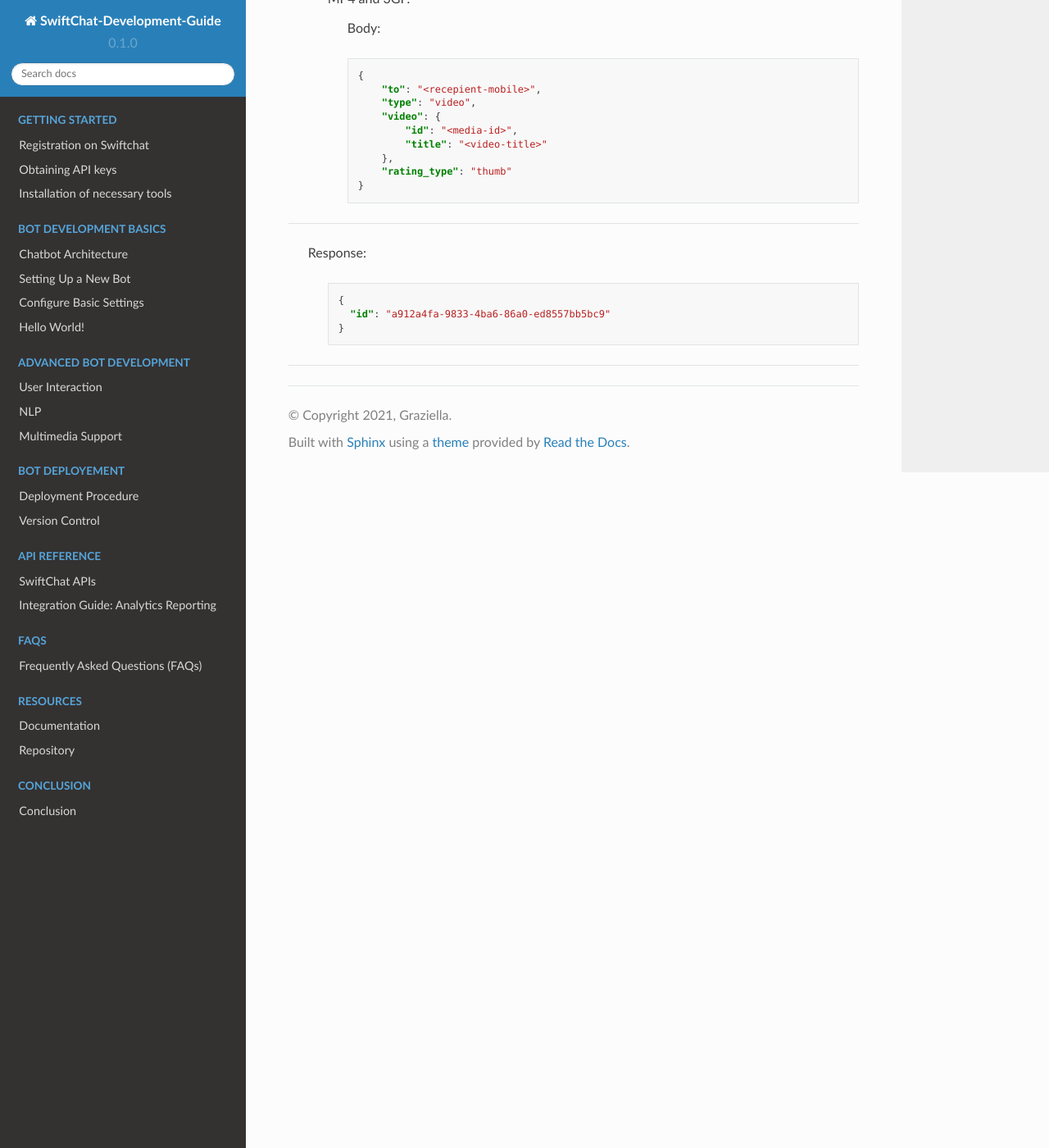
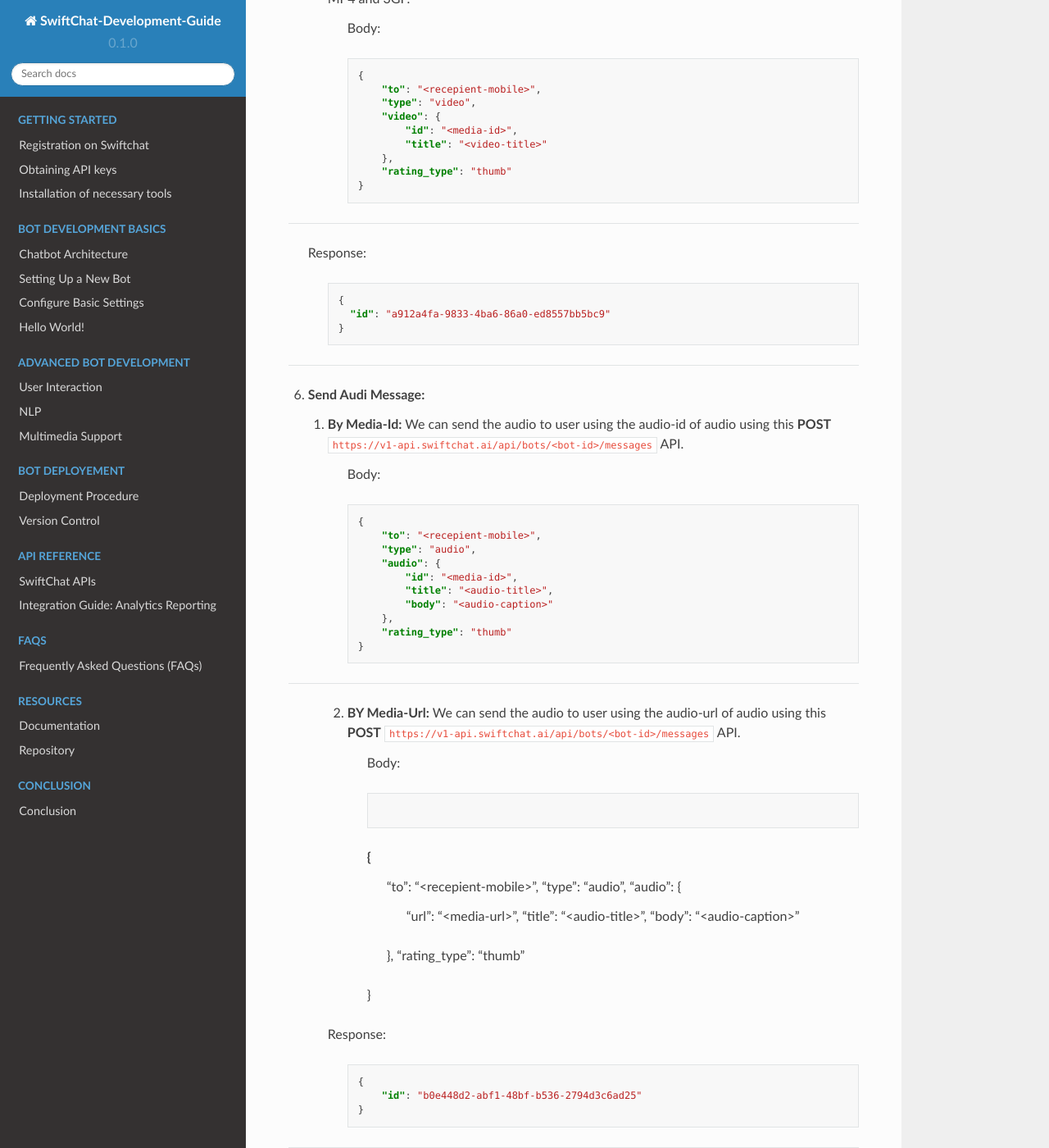
Before and after one commit to Priyanka-sharma181/Chatbot-Development-Guide, a Sphinx documentation site: the page built from docs/source/messages_api.rst, in a window 1280 px wide and 1400 px high, scrolled down 3107 px. Shown: the whole window at 82% size. Built offline with Sphinx 7.4.7 and the Read the Docs theme 2.0.0, drawn with Linux system fonts in a browser that asks for light colours.

Commit message:
message APIs

```diff
--- a/docs/source/messages_api.rst
+++ b/docs/source/messages_api.rst
@@ -170,3 +170,50 @@ The SwiftChat Message API enables developers to interact with users through vari
               "id": "a912a4fa-9833-4ba6-86a0-ed8557bb5bc9"
             }
 ---------------------------------
+
+6. **Send Audi Message:**
+
+   1. **By Media-Id:** We can send the audio to user using the audio-id of audio using this **POST** ``https://v1-api.swiftchat.ai/api/bots/<bot-id>/messages`` API.
+
+       Body:
+
+       .. code-block:: json
+
+        {
+            "to": "<recepient-mobile>",
+            "type": "audio",
+            "audio": {
+                "id": "<media-id>",
+                "title": "<audio-title>",
+                "body": "<audio-caption>"
+            },
+            "rating_type": "thumb"
+        }
+------------------------------
+
+   2. **BY Media-Url:** We can send the audio to user using the audio-url of audio using this **POST** ``https://v1-api.swiftchat.ai/api/bots/<bot-id>/messages`` API.
+
+        Body:
+
+        .. code-block:: json
+
+        {
+            "to": "<recepient-mobile>",
+            "type": "audio",
+            "audio": {
+                "url": "<media-url>",
+                "title": "<audio-title>",
+                "body": "<audio-caption>"
+            },
+            "rating_type": "thumb"
+        }
+ -------------------------------------
+
+   Response:
+
+        .. code-block:: json
+
+            {
+                "id": "b0e448d2-abf1-48bf-b536-2794d3c6ad25"
+            }
+-----------------------------
```
Also changed, not shown: other parts of docs/source/messages_api.rst (+1 -1 lines).
